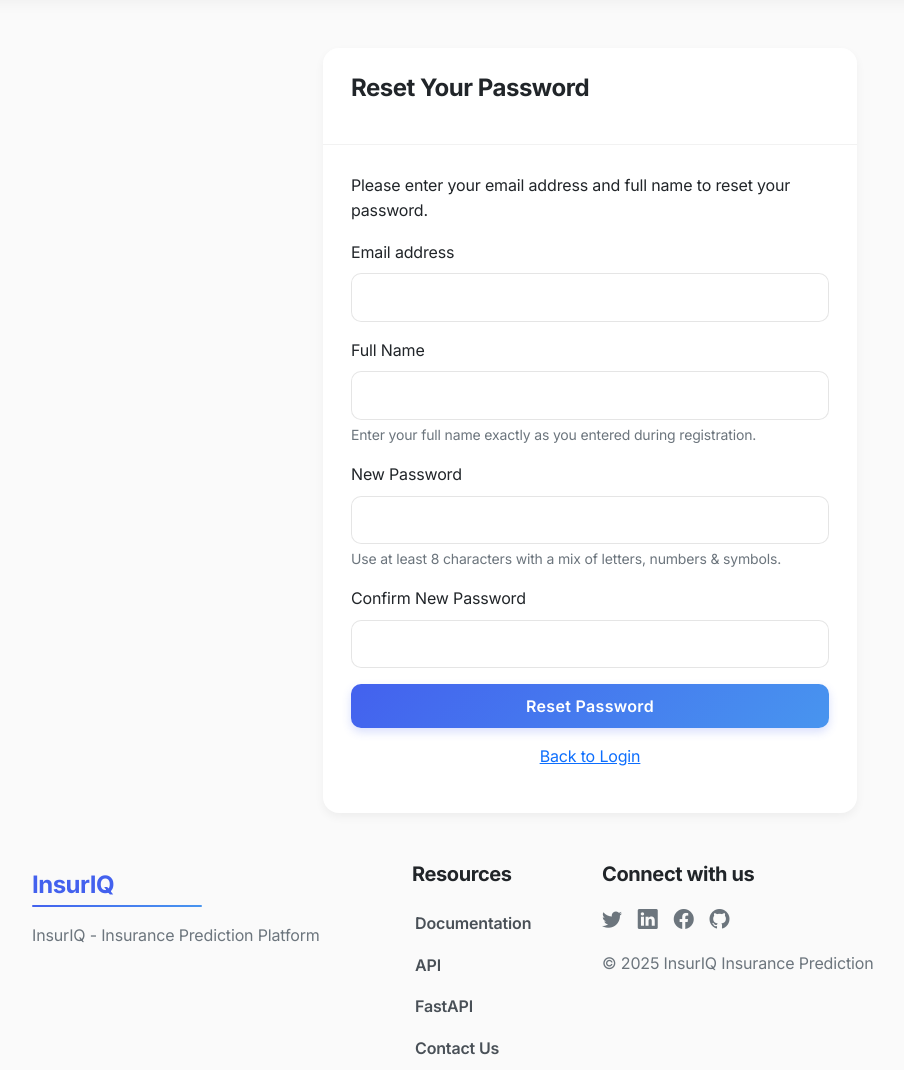
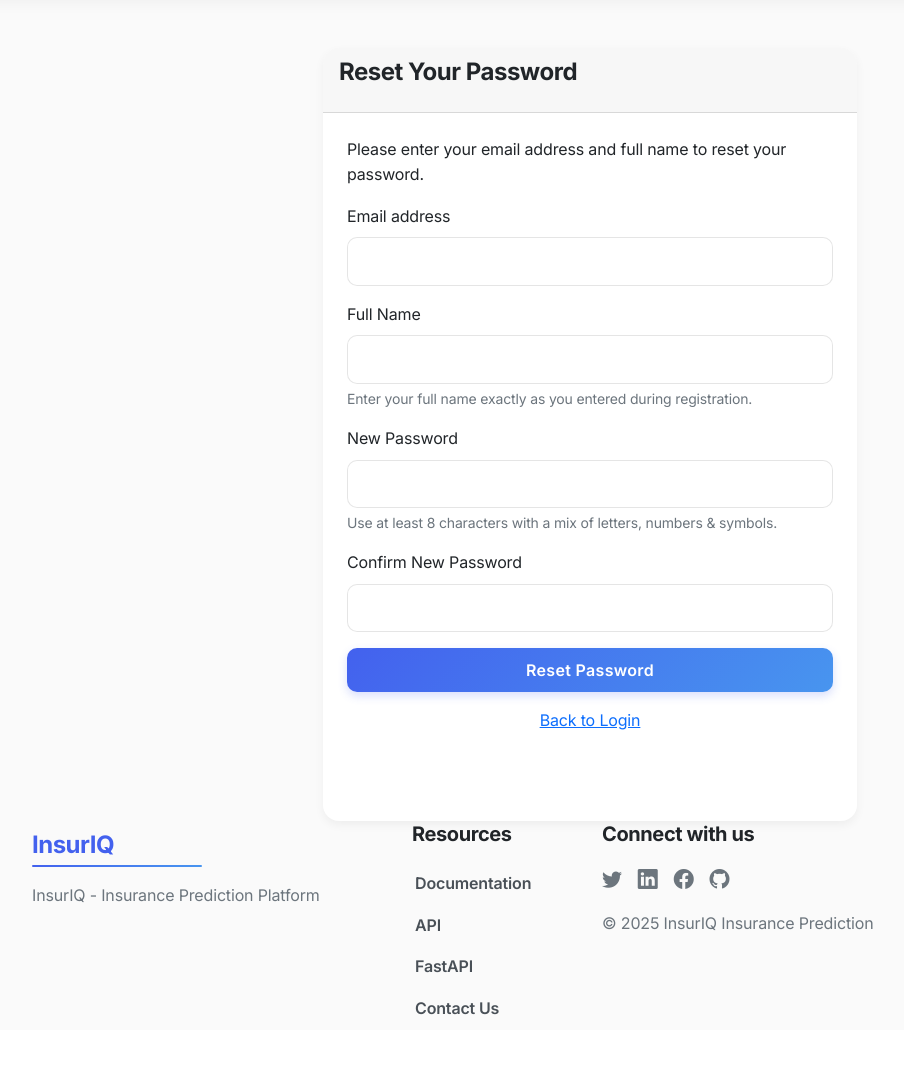
Before and after one commit to TaiSohTan/DESD-AI, a Django app: page /reset-password/ in a window 1280 px wide. Shown: the part 69-1139 px from the top of the page, without its empty margins (50-954 px from the left). After the commit the page ends 1084 px from the top, so only its background shows below. Run offline with Django 5.2, Linux system fonts and the light colour scheme; parts of the project's set-up code (start-up, migrations or seed data) failed here and were passed over.

Commit message:
Add files via upload

```diff
--- a/api/static/css/main.css
+++ b/api/static/css/main.css
@@ -175,6 +175,10 @@ body {
     background-color: white;
     overflow: hidden;
     margin-bottom: 1.75rem;
+
+    height: 100%;
+    display: flex;
+    flex-direction: column;
 }
 
 .card:hover {
@@ -182,16 +186,15 @@ body {
     transform: translateY(-3px);
 }
 
-.card-header {
-    background-color: white;
-    border-bottom: 1px solid rgba(0, 0, 0, 0.05);
-    padding: 1.5rem 1.75rem;
-    font-weight: 700;
-    letter-spacing: -0.01em;
+.card-img-top {
+    width: 100%;
+    height: 250px;
+    object-fit: cover;
 }
 
 .card-body {
-    padding: 1.75rem;
+    padding: 1.5rem;
+    flex-grow: 1;
 }
 
 /* Feature card with icon */
@@ -219,6 +222,11 @@ body {
     height: 100%;
     background: var(--gradient-primary);
     border-radius: 8px 0 0 8px;
+}
+
+.jumbotron h1 {
+    text-align: center;
+    margin-bottom: 2rem;
 }
 
 .feature-icon {
```
